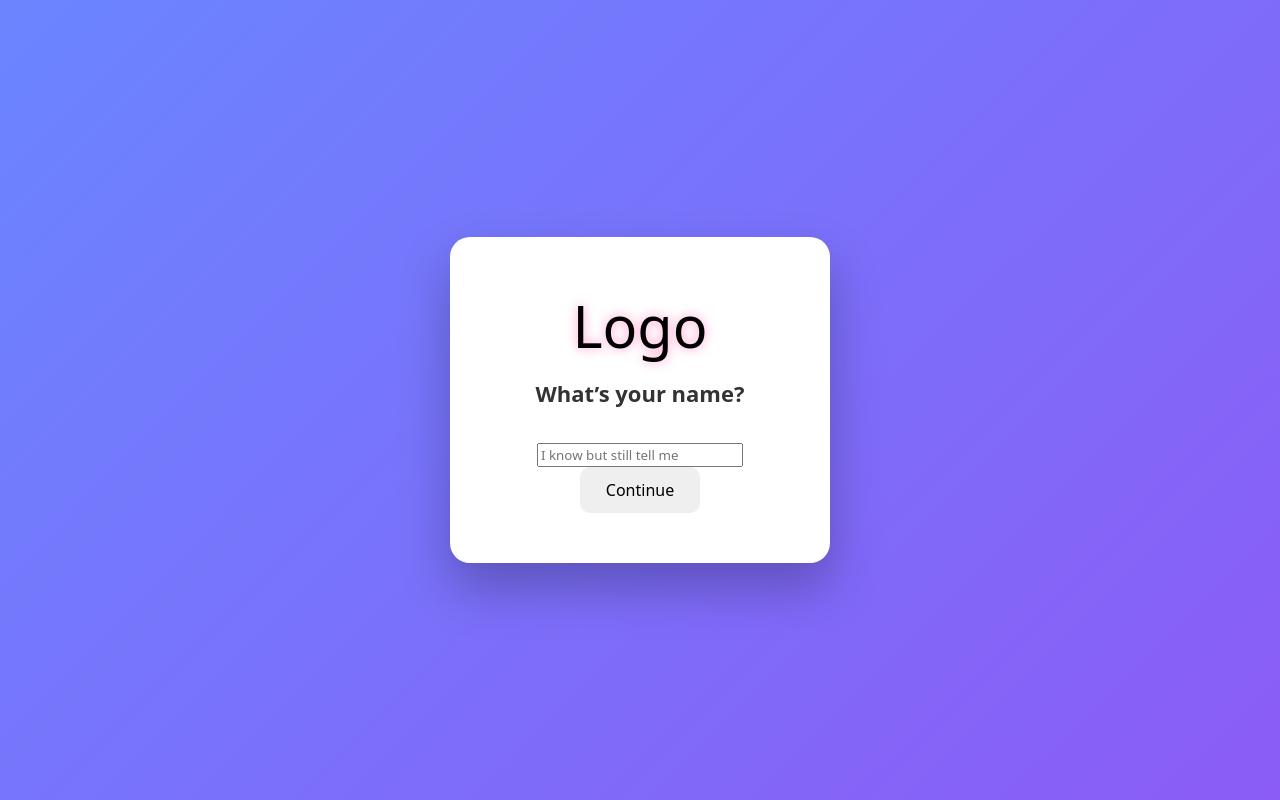
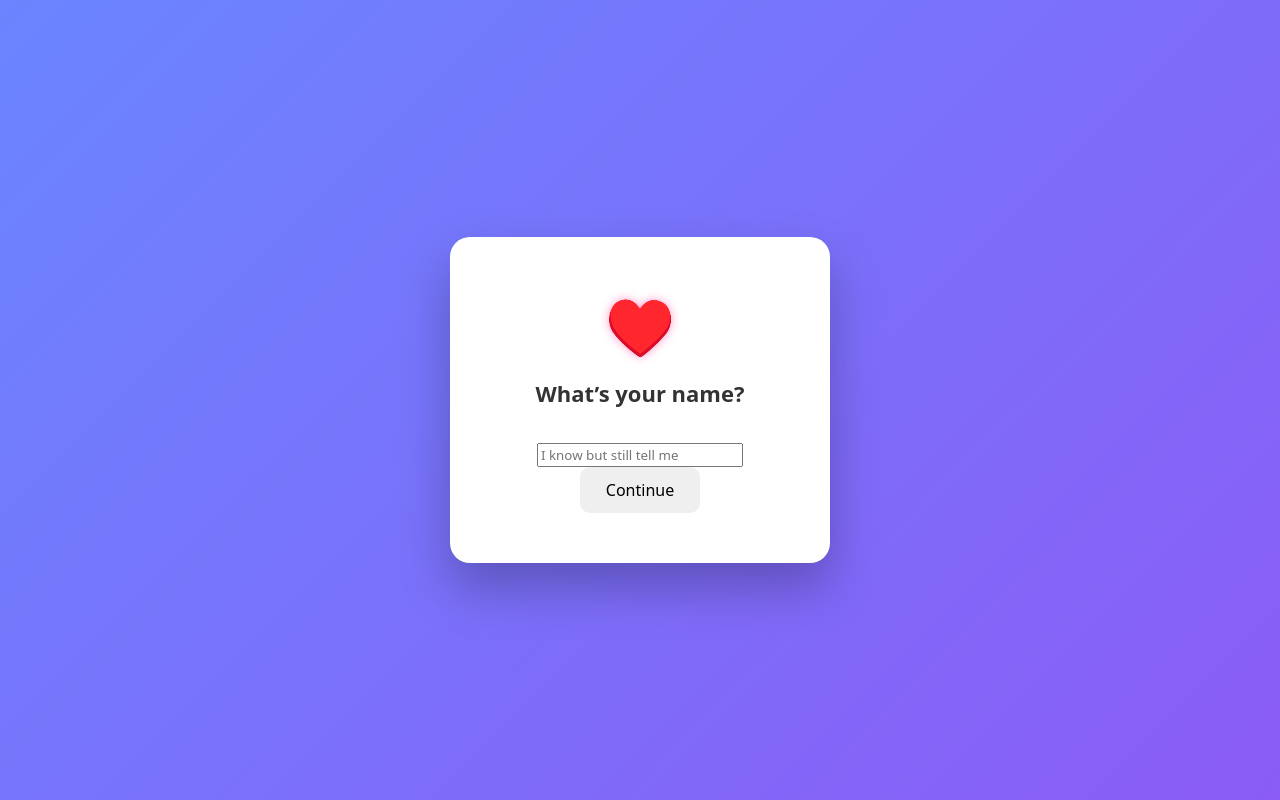
Before and after one commit to Arjun01010/Next-repo, a Next.js app: page /name in a window 1280 px wide. Built offline with nearby package versions, Linux system fonts and the light colour scheme.

Commit message:
more changes

```diff
--- a/app/name/page.tsx
+++ b/app/name/page.tsx
@@ -21,7 +21,7 @@ export default function NamePage() {
   return (
     <main className="container">
       <div className="card">
-        <div className="logo">Logo</div>
+        <div className="logo">♥️</div>
 
         <h1>What’s your name?</h1>
 
```
